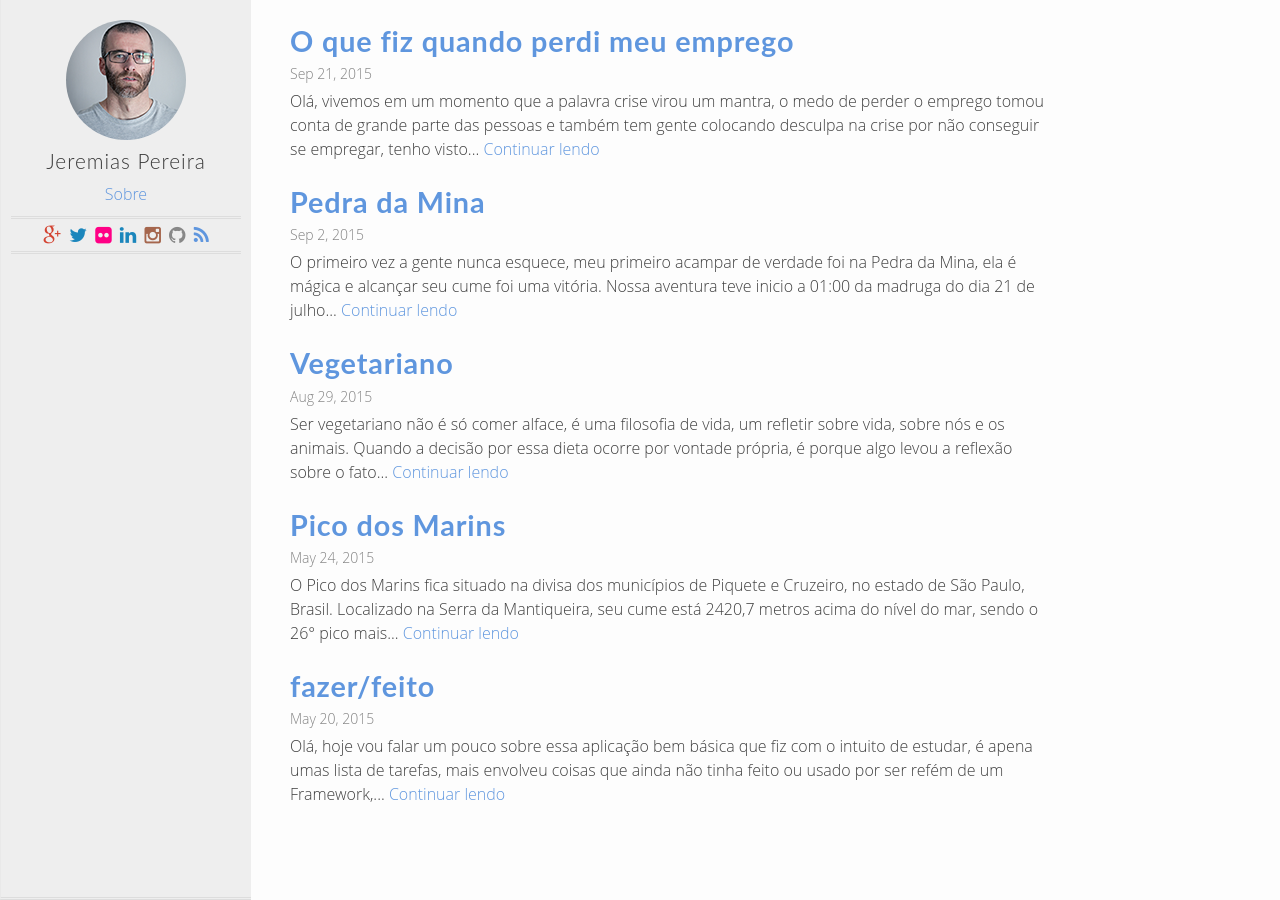
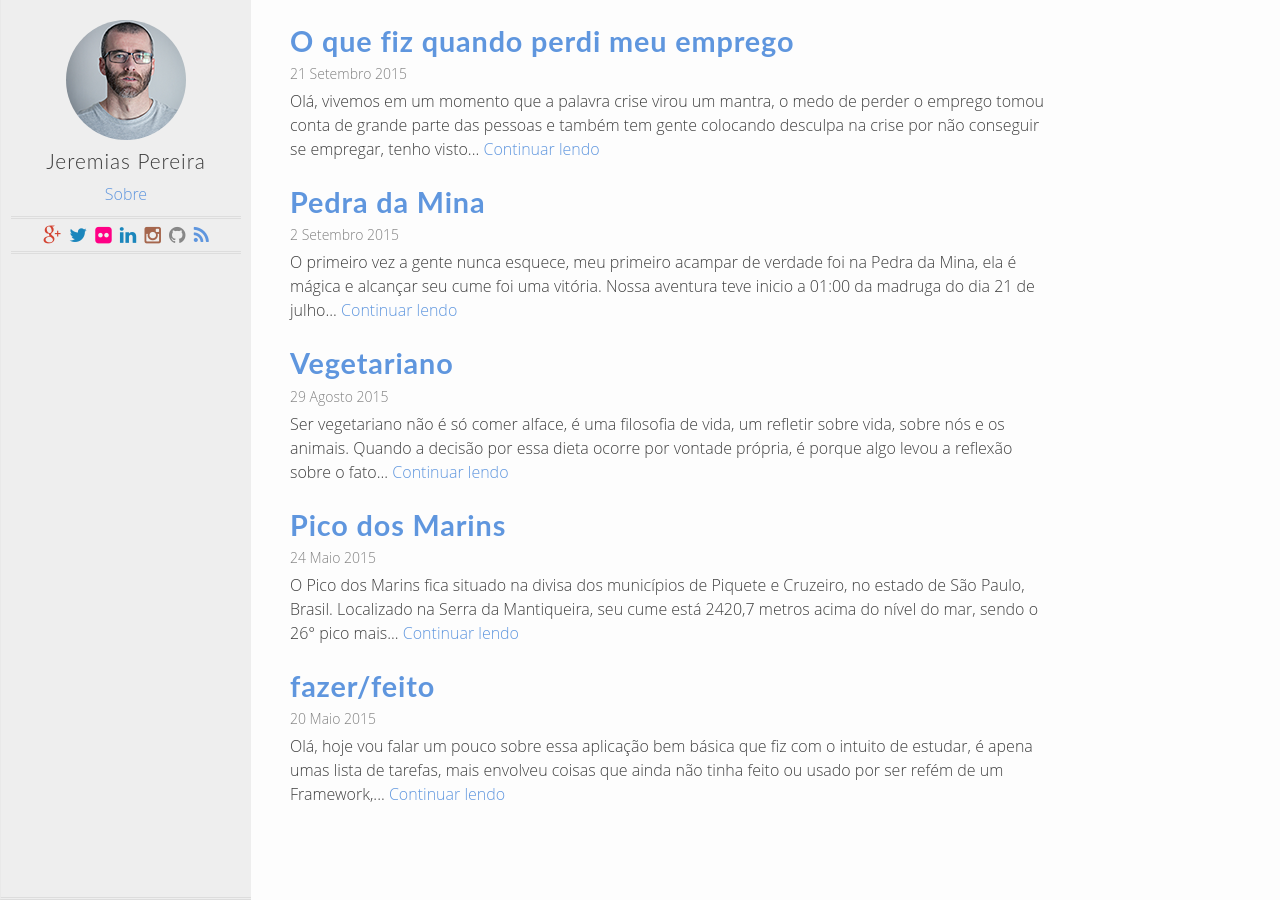
Before and after one commit to jeremiaspereira/jeremiaspereira.github.io, a Jekyll site: the page built from index.html, in a window 1280 px wide. Built offline with Jekyll 4.4.1, drawn with Linux system fonts in a browser that asks for light colours.

Commit message:
Nova publicação; Mudanças no Layout.

```diff
--- a/index.html
+++ b/index.html
@@ -11,8 +11,25 @@ layout: default
           </div>
 
           <div class="post-meta">
-            {{ post.date | date: "%b %-d, %Y" }}
+            {% assign m = post.date | date: "%-m" %}
+            {{ post.date | date: "%-d" }}
+            {% case m %}
+              {% when '1' %}Janeiro
+              {% when '2' %}Fevereiro
+              {% when '3' %}Março
+              {% when '4' %}Abril
+              {% when '5' %}Maio
+              {% when '6' %}Junho
+              {% when '7' %}Julho
+              {% when '8' %}Agosto
+              {% when '9' %}Setembro
+              {% when '10' %}Outubro
+              {% when '11' %}Novembro
+              {% when '12' %}Dezembro
+            {% endcase %}
+            {{ post.date | date: "%Y" }}
           </div>
+
           <p class="description">
             {{ post.content | strip_html | truncatewords:40 }}
             <a href="{{ post.url | prepend: site.baseurl }}" class="link">Continuar lendo</a>
--- a/sobre.html
+++ b/sobre.html
@@ -4,6 +4,6 @@ title: Sobre
 permalink: /sobre/
 ---
 
-<p>Olá, me chamo Jeremias Tertuliano Pereira, sou mineiro nascido e criado em um sítio na cidade de Estiva, hoje estou por aí. Sou Bacharel em Sistema de Informação e venho tentado sobreviver com essa área que escolhi e gosto muito.</p>
+<p>Olá, seja bem-vindo meu nome é Jeremias Pereira, sou mineiro nascido e criado em um sítio na cidade de Estiva, hoje moro em Campinas - SP. Sou Bacharel em Sistema de Informação e trabalho com desenvolvimento de Software na <a href="http://www.wareline.com.br/wareline/home" target="_blank">Wareline</a> com a linguagem PHP.</p>
 <p>Esse blog foi feito para brincar com o <a href="http://jekyllrb.com/" target="_blank">Jekyll</a>, você pode ver como ele foi feito <a href="https://github.com/jeremiaspereira/jeremiaspereira.github.io" target="_blank">aqui</a>, anteriormente estava usando WordPress, que curtia bastante, mais dava muito trabalho para ficar atualizando.</p>
-<p>No meu <a href="http://jeremiaspereira.github.io/portfolio/">Portfólio</a> tem algumas coisas que já fiz e mais sobre mim. </p>
+<p>Vou tentar sempre postar algo aqui, vai ter publicações de coisas que gosto, não somente de assuntos técnicas, fique a vontade para comentar as publicações, pode criticar sem problemas, vamos trocar ideias.</p>
```
Also changed, not shown: tagpage.html (added, +51 -0 lines).
